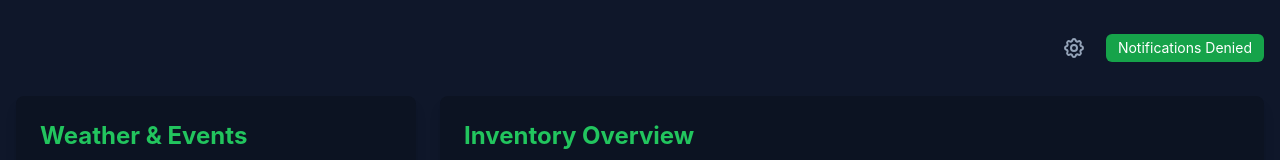
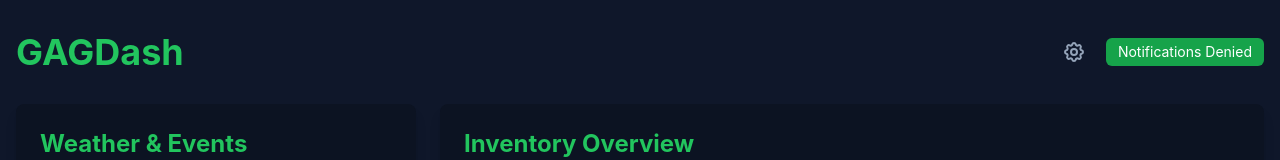
Before and after one commit to spitkov/gagdash, a plain HTML site: page index.html in a window 1280 px wide. Shown: the top 160 px of the page. Drawn offline with nearby package versions, Linux system fonts and the light colour scheme; no server answers.

Commit message:
gagdash branding

```diff
--- a/index.html
+++ b/index.html
@@ -3,7 +3,7 @@
 <head>
     <meta charset="UTF-8">
     <meta name="viewport" content="width=device-width, initial-scale=1.0">
-    <title>Grow A Garden Dashboard</title>
+    <title>GAGDash</title>
     <script src="https://cdn.tailwindcss.com"></script>
     <script>
         tailwind.config = {
@@ -30,7 +30,8 @@
 </head>
 <body class="bg-garden-dark text-slate-300 min-h-screen">
     <div class="container mx-auto px-4 py-8">
-        <header class="mb-8 flex justify-end items-center">
+        <header class="mb-8 flex justify-between items-center">
+            <h1 class="text-4xl font-bold text-garden-primary">GAGDash</h1>
             <div id="notification-controls" class="flex items-center gap-4">
                 <button id="configBtn" class="text-slate-400 hover:text-white transition-colors p-1">
                     <svg xmlns="http://www.w3.org/2000/svg" class="h-6 w-6" fill="none" viewBox="0 0 24 24" stroke="currentColor"><path stroke-linecap="round" stroke-linejoin="round" stroke-width="2" d="M10.325 4.317c.426-1.756 2.924-1.756 3.35 0a1.724 1.724 0 002.573 1.066c1.543-.94 3.31.826 2.37 2.37a1.724 1.724 0 001.065 2.572c1.756.426 1.756 2.924 0 3.35a1.724 1.724 0 00-1.066 2.573c.94 1.543-.826 3.31-2.37 2.37a1.724 1.724 0 00-2.572 1.065c-.426 1.756-2.924 1.756-3.35 0a1.724 1.724 0 00-2.573-1.066c-1.543.94-3.31-.826-2.37-2.37a1.724 1.724 0 00-1.065-2.572c-1.756-.426-1.756-2.924 0-3.35a1.724 1.724 0 001.066-2.573c-.94-1.543.826-3.31 2.37-2.37.996.608 2.296.07 2.572-1.065z" /><path stroke-linecap="round" stroke-linejoin="round" stroke-width="2" d="M15 12a3 3 0 11-6 0 3 3 0 016 0z" /></svg>
```
